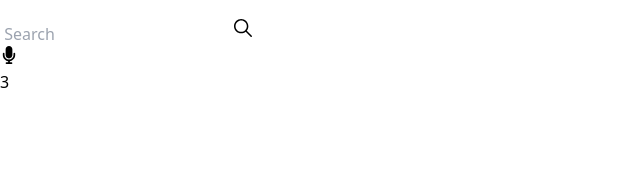
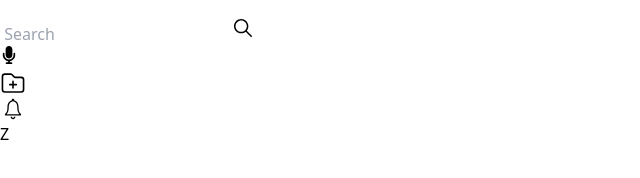
Before and after one commit to Zulqarnain32/youtube, a React (Vite) app: page / in a window 1280 px wide. Shown: the part 256-434 px from the top of the page, without its empty margins (0-640 px from the left). Built offline with nearby package versions, Linux system fonts and the light colour scheme.

Commit message:
completed navbaar

```diff
--- a/src/components/Navbar.jsx
+++ b/src/components/Navbar.jsx
@@ -1,12 +1,12 @@
 import React from "react";
 import { RxHamburgerMenu } from "react-icons/rx";
-import { IoIosSearch } from "react-icons/io";
+import { IoIosSearch, IoIosNotificationsOutline } from "react-icons/io";
 import { FaMicrophone } from "react-icons/fa6";
-
+import { HiOutlineFolderPlus } from "react-icons/hi2";
 const Navbar = () => {
   return (
     <>
-      <div className="flex justify-between border px-5 py-3 h-16 ">
+      <div className="flex justify-between border px-7 py-3 h-16 ">
         <div className=" flex items-center space-x-4 ">
           <RxHamburgerMenu className="text-xl " />
           <img src="/assets/youtube.png" className=" w-8 " />
@@ -28,7 +28,11 @@ const Navbar = () => {
           </button>
         </div>
 
-        <div className="border  border-red-600">3</div>
+        <div className="w-[160px] flex items-center justify-end space-x-5">
+          <HiOutlineFolderPlus size={26} className= "rounded-full h-10 w-10 p-2 hover:bg-gray-200"/>
+          <IoIosNotificationsOutline size={26}  className= "rounded-full h-10 w-10 p-2 hover:bg-gray-200"/>
+          <span className="h-10 w-10 bg-slate-500 rounded-full flex items-center justify-center text-white">Z</span>
+        </div>
       </div>
     </>
   );
```
